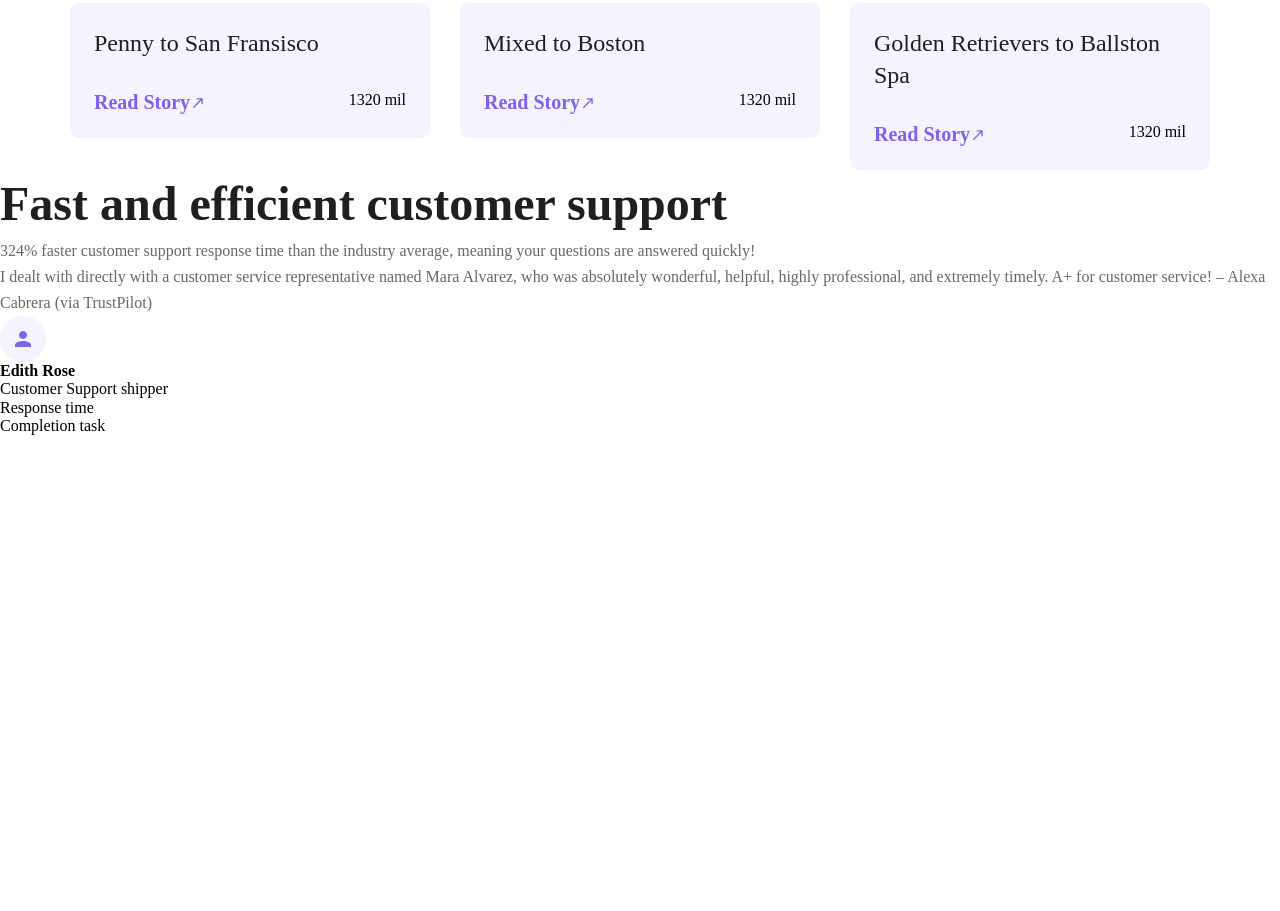
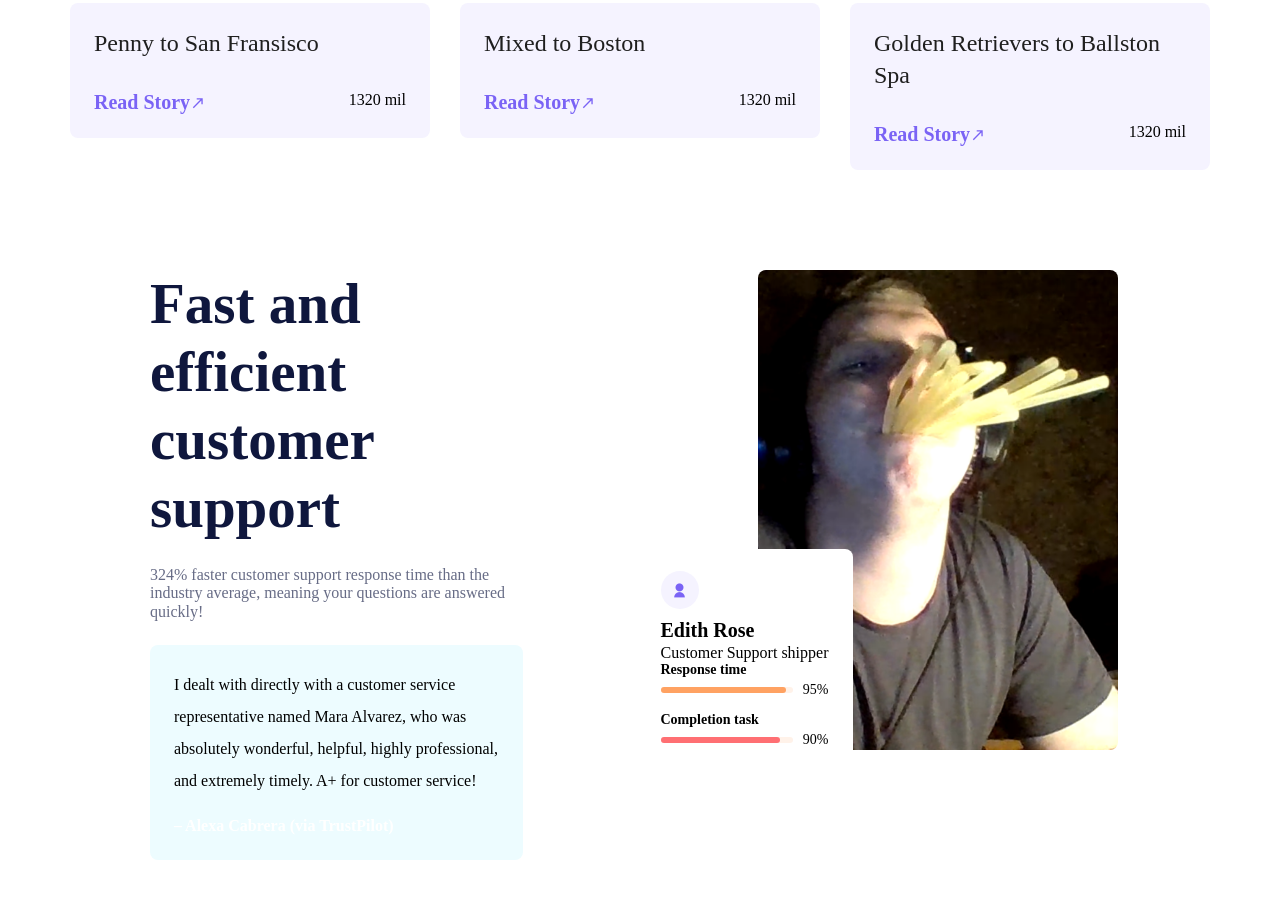
Before and after one commit to MixinKN/Your-logo, a website: page index.html in a window 1280 px wide. Shown: the part 2329-3240 px from the top of the page. Drawn offline with nearby package versions, Linux system fonts and the light colour scheme; a web font is replaced by a local one.

Commit message:
support section added

```diff
--- a/assets/styles/modules/support.css
+++ b/assets/styles/modules/support.css
@@ -1,4 +1,204 @@
 .support {
-    height: 726px;
+}
+.support__container {
+    position: relative;
+    display: grid;
+    grid-template-columns: 1fr 1fr;
+    gap: 235px;
+    padding: 100px 150px;
+}
+@media screen and (max-width: 768.98px) {
+    .support__container {
+        gap: 80px;
+    }
+}
+@media screen and (max-width: 1140.98px) {
+    .support__container {
+        display: flex;
+        flex-direction: column;
+        grid-template-columns: 1fr;
+        align-items: center;
+        justify-content: center;
+        gap: 70px;
+    }
+}
+.support__col-right {
+    display: flex;
+    position: relative;
+    width: 100%;
+    height: 100%;
+    text-align: left;
+    max-width: 500px;
+}
+
+@media screen and (max-width: 1140.98px) {
+    .support__col-right {
+        align-items: center;
+        justify-content: center;
+    }
+}
+.support__col-img {
+    max-width: 360px;
+    height: 480px;
+    object-fit: cover;
+    border-radius: var(--rounded-base);
+}
+@media screen and (max-width: 1140.98px) {
+    .support__col-img {
+        max-width: 500px;
+        max-height: 500px;
+    }
+}
+
+@media screen and (max-width: 520.98px) {
+
+}
+.support__grid {
+    position: absolute;
+    padding: 32px 24px 27px 24px;
     background-color: var(--background);
+    border-radius: var(--rounded-base);
+    top: 279px;
+    left: -121px;
 }
+
+@media screen and (max-width: 768.98px) {
+    .support__grid {
+        left: -10px;
+    }
+}
+
+.support__grid-list {
+    display: grid;
+    row-gap: 4px;
+}
+.support__grid-title{
+    margin-bottom: 20px;
+    font-weight: 600;
+    font-size: 20px;
+    line-height: 100%;
+    margin-block: 20px 4px;
+}
+.support__grid-img {
+    --size: 36px;
+    width: var(--size);
+    height: var(--size);
+    border-radius: 50%;
+    object-fit: cover;
+}
+
+.support__grid-list-item {
+    display: flex;
+    flex-direction: row;
+    gap: 10px;
+    padding-block: 11px;
+}
+.support-title {
+    font-size: 38px;
+    color: rgba(15, 23, 61, 1);
+}
+.support__grid-text {
+    display: grid;
+    width: 458px;
+    height: 242px;
+    row-gap: 4px;
+}
+.support__grid-item-text {
+    font-weight: 400;
+    font-size: 14px;
+    line-height: 100%;
+}
+
+.support__col-left {
+    max-width: 457px;
+}
+@media screen and (max-width: 1140.98px) {
+    .support__col-left{
+        max-width: 100%;
+    }
+
+}
+
+.support__col-comment {
+    display: grid;
+    row-gap: 20px;
+    border-radius: var(--rounded-base);
+    background-color: #EDFCFF;
+    padding: 24px;
+    max-width: 460px;
+}
+.support-description{
+    margin-bottom: 24px;
+    font-size: 16px;
+    color: rgba(103, 108, 134, 1);
+}
+
+
+.support__grid-item-name {
+    color: var(--primary-foreground);
+}
+.support__col-comment-name {
+    color: var(--primary-foreground);
+    font-weight: 600;
+}
+.support__col-comment-text {
+    line-height: 32px;
+}
+.ri-user-fill {
+    font-size: 16px;
+    background-color: #F5F3FF;
+    color: var(--primary);
+    border-radius: 50%;
+    padding: 11px;
+}
+
+.support__grid-list {
+    display: grid;
+    font-weight: 400;
+    font-size: 14px;
+    line-height: 100%;
+    gap:16px;
+}
+
+.support__grid-item {
+    display: flex;
+    flex-direction: column;
+    gap: 6px;
+}
+.support-item-name {
+    font-weight: 600;
+}
+
+.support_grid_information {
+    display: flex;
+    align-items: center;
+    column-gap: 10px;
+}
+
+
+.support-item-strip {
+    width: 100%;
+    height: 6px;
+    background: #FFF2E9;
+    border-radius: var(--rounded-base);
+}
+
+.support-item-strip-fill {
+    width: 95%;
+    height: 100%;
+    background: #FFA262;
+    border-radius: var(--rounded-base);
+}
+
+.support-item-strip-fill-2 {
+    width: 90%;
+    height: 100%;
+    background: #FF6F73;
+    border-radius: var(--rounded-base);
+}
+
+.support__col-text {
+    display: flex;
+    flex-direction: column;
+    row-gap: 24px;
+}
--- a/index.html
+++ b/index.html
@@ -222,32 +222,56 @@
   </div>
 </section>
 <!--support section-->
-  <section>
-    <div class="support support--section">
-      <div class="support__container">
-        <div class="support__wrapper_left">
-          <div class="support__header">
-            <h3 class="support__header-title title-xl">Fast and efficient customer support</h3>
-            <span class="support__header-text title-md">324% faster customer support response time than the industry average, meaning your questions are answered quickly!</span>
+<section class="support support__section">
+  <div class="support__container container">
+    <div class="support__col-left">
+      <div class="support__col-text">
+        <div class="support-title title-xl">
+          <h2>Fast and efficient customer support</h2>
         </div>
-          <div class="support__comment">
-            <span class="support__comment-text title-md">I dealt with directly with a customer service representative named Mara Alvarez, who was absolutely wonderful, helpful, highly professional, and extremely timely. A+ for customer service!</span>
-            <span class="support__comment-author title-md">– Alexa Cabrera (via TrustPilot)</span>
+        <span class="support-description">324% faster customer support response time than the industry average, meaning your questions are answered quickly!</span>
+      </div>
+      <div class="support__col-comment">
+        <div class="support__col-comment-text">
+          <span>I dealt with directly with a customer service representative named Mara Alvarez, who was absolutely wonderful, helpful, highly professional, and extremely timely. A+ for customer service!</span>
+        </div>
+        <div class="support__col-comment-name">
+          <p>– Alexa Cabrera (via TrustPilot)</p>
         </div>
       </div>
-        <div class="support__wrapper-right">
-          <div class="support__card-grey"></div>
-          <div class="support__card-id">
-            <img src="assets/images/visitors/img-1.svg" alt="avatar" class="support__card-id-img">
-            <h4 class="support__card-id-name">Edith Rose</h4>
-            <span class="support__card-id-job">Customer Support shipper</span>
-            <div class="support__card-id-time">
-              <span class="support__time-text">Response time</span>
     </div>
-            <div class="support__card-id-task">
-              <span class="support__task-text">Completion task</span>
+    <div class="support__col-right">
+      <img loading="lazy" src="assets/images/visitors/img-3.webp" alt="" class="support__col-img">
+      <div class="support__grid">
+        <i class="ri-user-fill"></i>
+        <p class="support__grid-title">Edith Rose</p>
+        <div class="support__grid-description">
+          <p>Customer Support shipper</p>
         </div>
+        <ul class="support__grid-list">
+          <li class="support__grid-item">
+            <div class="support-item-name">
+              <p>Response time</p>
             </div>
+            <div class="support_grid_information">
+              <div class="support-item-strip">
+                <div class="support-item-strip-fill"></div>
+              </div>
+              <div class="support-item-percent">95%</div>
+            </div>
+          </li>
+          <li class="support__grid-item">
+            <div class="support-item-name">
+              <p>Completion task</p>
+            </div>
+            <div class="support_grid_information">
+              <div class="support-item-strip">
+                <div class="support-item-strip-fill-2"></div>
+              </div>
+              <div class="support-item-percent">90%</div>
+            </div>
+          </li>
+        </ul>
       </div>
     </div>
   </div>
```
Also changed, not shown: assets/images/visitors/img-3.webp (added). Lines whose indentation alone changed are shown as unchanged.
